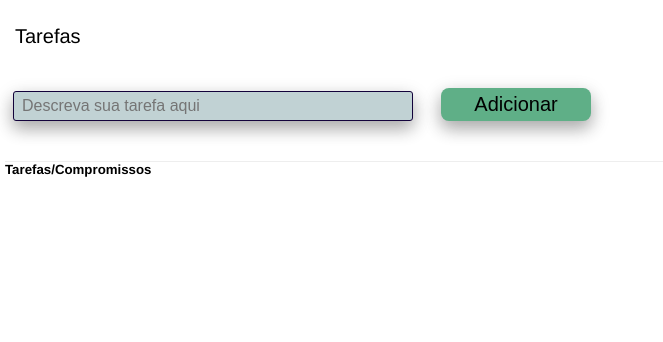
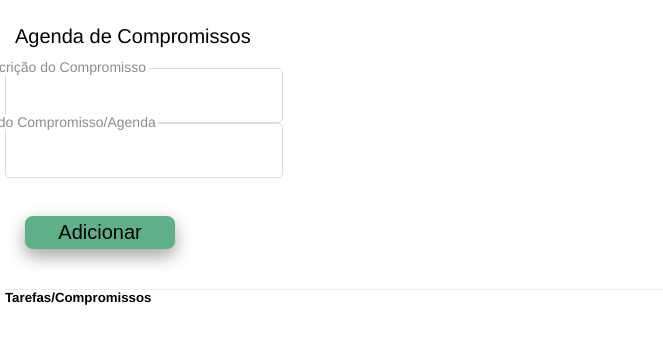
Before and after one commit to mhnegrao/small-trade-app, a React (Create React App) app: page /tarefas in a window 1280 px wide. Shown: the top 342 px of the page, without its empty margins (0-663 px from the left). Built offline with nearby package versions, Linux system fonts and the light colour scheme.

Commit message:
Atualizando componentes tarefas e serviço, implementando imask

```diff
--- a/package.json
+++ b/package.json
@@ -12,9 +12,11 @@
     "@types/react-dom": "^17.0.0",
     "@types/react-router-dom": "^5.1.7",
     "axios": "^0.21.1",
+    "imask": "^6.0.7",
     "react": "^17.0.2",
     "react-dom": "^17.0.2",
     "react-icons": "^4.2.0",
+    "react-imask": "^6.0.7",
     "react-router-dom": "^5.2.0",
     "react-scripts": "^2.1.8",
     "styled-components": "^5.3.0",
--- a/src/components/UI-Elements/index.ts
+++ b/src/components/UI-Elements/index.tsx
@@ -1,6 +1,9 @@
 import React from 'react';
 import styled, { StyledFunction as Function } from 'styled-components';
+import { IMaskInput } from 'react-imask';
 
+const colorDefault: string = '#000000';
+const backGroundDefault = '#ffffd7';
 interface DefaultProps {
   color?: string;
   hoverColor?: string;
@@ -15,9 +18,32 @@ interface DefaultProps {
   placeholder?: string;
   type?: string;
 }
+interface InputProps extends React.InputHTMLAttributes<HTMLInputElement> {
+  id?: string;
+  label?: string;
+  fontsize?: string;
+  placeholder?: string;
+  radius?: string;
+  border?: string;
+  borderColor?: string;
+  color?: string;
+  hoverColor?: string;
+  backgroundColor?: string;
+}
 
-const colorDefault: string = '#000000';
-const backGroundDefault = '#ffffd7';
+const InputGroup = styled.div`
+  position: relative;
+`;
+
+const InputLabel = styled.label`
+  color: #8d8d8d;
+  position: absolute;
+  top: 27px;
+  left: 55px;
+  background: #ffffff;
+  transition: 300ms;
+  transform: translate(-50%, -50%);
+`;
 
 export const Container = styled.div`
   padding: 10px;
@@ -62,28 +88,55 @@ export const Button = styled.button<DefaultProps>`
     color: white;
   }
 `;
-export const Input = styled.input.attrs<DefaultProps>({})`
-  box-sizing: border-box;
-  box-shadow: 0 8px 16px 0 rgba(0, 0, 0, 0.2), 0 6px 20px 0 rgba(0, 0, 0, 0.19);
-  font-size: ${(props: DefaultProps) => props.fontsize || '16px'};
-  padding: 2px 5px;
-  border: 1px solid green;
-  padding: 0.5em;
-  margin: 0.5em;
-  color: ${(props: DefaultProps) => props.color || colorDefault};
-  background: ${(props: DefaultProps) =>
-    props.backgroundColor || backGroundDefault};
-  border-width: ${(props: DefaultProps) => props.border || 'none'};
-  border-color: ${(props: DefaultProps) => props.borderColor || colorDefault};
-  border-radius: ${(props: DefaultProps) => props.radius};
-  width: ${(props: DefaultProps) => props.width};
-  height: ${(props: DefaultProps) => props.height};
+// const Input = styled.input.attrs<DefaultProps>({})`
+//   box-sizing: border-box;
+//   box-shadow: 0 8px 16px 0 rgba(0, 0, 0, 0.2), 0 6px 20px 0 rgba(0, 0, 0, 0.19);
+//   font-size: ${(props: DefaultProps) => props.fontsize || '16px'};
+//   padding: 2px 5px;
+//   border: 1px solid green;
+//   padding: 0.5em;
+//   margin: 0.5em;
+//   color: ${(props: DefaultProps) => props.color || colorDefault};
+//   background: ${(props: DefaultProps) =>
+//     props.backgroundColor || backGroundDefault};
+//   border-width: ${(props: DefaultProps) => props.border || 'none'};
+//   border-color: ${(props: DefaultProps) => props.borderColor || colorDefault};
+//   border-radius: ${(props: DefaultProps) => props.radius};
+//   width: ${(props: DefaultProps) => props.width};
+//   height: ${(props: DefaultProps) => props.height};
 
-  &:hover {
-    cursor: text;
-    background-color: ${(props) => props.hoverColor || '#4caf50'}; /* Green */
-    box-shadow: 0 12px 16px 0 rgba(0, 0, 0, 0.24),
-      0 17px 50px 0 rgba(0, 0, 0, 0.19);
+//   &:hover {
+//     cursor: text;
+//     background-color: ${(props) => props.hoverColor || '#4caf50'}; /* Green */
+//     box-shadow: 0 12px 16px 0 rgba(0, 0, 0, 0.24),
+//       0 17px 50px 0 rgba(0, 0, 0, 0.19);
+//   }
+// `;
+
+const InputField = styled.input`
+  outline: none;
+  padding: 16px 22px;
+  border: 1px solid #dadce0;
+  font-size: 18px;
+  border-radius: 5px;
+
+  &:focus {
+    border: 2px solid royalblue;
+  }
+
+  &:valid + ${InputLabel} {
+    top: -1px;
+    padding: 0 3px;
+    font-size: 14px;
+    color: #8d8d8d;
+  }
+
+  &:focus + ${InputLabel} {
+    top: -1px;
+    padding: 0 3px;
+    font-size: 14px;
+    color: royalblue;
+    transition: 300ms;
   }
 `;
 const InputContainer = styled.div`
@@ -112,6 +165,32 @@ const InputContainer = styled.div`
   }
 `;
 
+// const MaskedStyledInput = IMaskMixin(({ InputProps, ...rest }) => (
+//   <StyledInput
+//     {...props}
+//     innerRef={inputRef} // bind internal input (if you use styled-components V4, use "ref" instead "innerRef")
+//   />
+// ));
+// <MaskedStyledInput
+//   mask={Date}
+//   radix="."
+//   onAccept={(value, mask) => console.log(value)}
+//   // ...and more mask props in a guide
+
+//   // ...other styled props
+// />
+
+// @ts-ignore
+export const Input: React.FC<InputProps> = ({ id, label, name, ...rest }) => {
+  return (
+    <>
+      <InputGroup>
+        <InputField name={name} id={id} {...rest} />
+        <InputLabel htmlFor={id}>{label}</InputLabel>
+      </InputGroup>
+    </>
+  );
+};
 export const BarHeader = styled.h2<DefaultProps>`
   font-size: 20px;
   font-weight: bold;
@@ -172,4 +251,5 @@ export const ListItens = styled.ul<DefaultProps>`
     }
   }
 `;
+
 export const Footer = styled.div<DefaultProps>``;
--- a/src/index.tsx
+++ b/src/index.tsx
@@ -12,6 +12,7 @@ import Profile from './pages/profile/index';
 import Servicos from './pages/profile/servicos';
 import Financas from './pages/profile/financas';
 import Tarefas from './pages/profile/tarefas';
+import ServicoCad from './pages/profile/servicos/form';
 
 ReactDOM.render(
   <React.StrictMode>
@@ -23,6 +24,7 @@ ReactDOM.render(
         <Route path="/financas" exact component={Financas} />
         <Route path="/tarefas" exact component={Tarefas} />
         <Route path="/profile" exact component={Profile} />
+        <Route path="/servico-cad" exact component={ServicoCad} />
       </Switch>
     </Router>
 
--- a/src/pages/profile/index.tsx
+++ b/src/pages/profile/index.tsx
@@ -53,7 +53,7 @@ const Profile = () => {
             onClick={() => handleClick(<Tarefas />)}
           >
             {/* <RiCurrencyFill size={40} /> */}
-            Tarefas
+            Agenda
           </Button>
           <Button
             color="#f9faf6"
--- /dev/null
+++ b/src/pages/profile/servicos/form/index.tsx
@@ -0,0 +1,28 @@
+import React, { useState, useRef, MouseEvent } from 'react';
+import ReactDOM from 'react-dom';
+import { Button, Input, Header } from '../../../../components/UI-Elements';
+import { ServicoForm } from './sryle';
+
+const ServicoCad = () => {
+  return (
+    <>
+      <ServicoForm>
+        <Header>Cadastro de Novo Serviços</Header>
+        <Input label="Descrição do Servico" />
+        <Input />
+        <Input />
+        <Input />
+        <Input />
+        <Input />
+        <Input />
+        <Input />
+        <Input />
+        <Input />
+        <Button>Salvar</Button>
+      </ServicoForm>
+      ;
+    </>
+  );
+};
+
+export default ServicoCad;
--- /dev/null
+++ b/src/pages/profile/servicos/form/sryle.ts
@@ -0,0 +1,31 @@
+import styled from 'styled-components';
+
+export const ServicoForm = styled.form`
+  margin-top: 30px;
+  input {
+    padding: 10px;
+    margin: 4px;
+    border-radius: 5px;
+    width: 300px;
+    height: 50px;
+    border-color: #855251;
+  }
+  button {
+    padding: 10px;
+    border-radius: 5px;
+    width: 300px;
+    margin: 4px;
+    margin-top: 30px;
+    background-color: #855251;
+    color: #fff;
+    height: 50px;
+    font-size: 14px;
+    border: none;
+  }
+  button:hover {
+    cursor: pointer;
+    background-color: #ff9839;
+  }
+  display: flex;
+  flex-direction: column;
+`;
--- a/src/pages/profile/servicos/index.tsx
+++ b/src/pages/profile/servicos/index.tsx
@@ -1,12 +1,35 @@
 import React from 'react';
-import { Panel, Header, Input } from '../../../components/UI-Elements';
+import ReactDOM from 'react-dom';
+import { Panel, Header, Button, Input } from '../../../components/UI-Elements';
+import { ServicoForm } from './form/sryle';
 
 const Servicos = () => {
+  function handleClick(page: JSX.Element): void {
+    ReactDOM.render(page, document.getElementById('showhere'));
+  }
+
   return (
     <div>
       <Panel>
         <Header>Serviços</Header>
+        <Button
+          color="#f9faf6"
+          hoverColor="#7db9e0"
+          fontsize="20px"
+          border="none"
+          radius="8px"
+          backgroundColor="#100d24"
+          onClick={() => handleClick(<ServicoForm />)}
+        >
+          Novo Serviço{' '}
+        </Button>
+        <section>
+          - CLIENTE - DESCRIÇÃO DO SERVIÇO / VALOR(R$) / FINALIZADO(S/N) -
+          CONTATO (EMAIL/FONE) - DATA (SOLICITAÇÃO/ENTREGA) - PAGO COM: (D///) -
+          PAGO EM: 99/99/9999 - OBSERVAÇÃO
+        </section>
       </Panel>
+      <div id="showhere"></div>
     </div>
   );
 };
--- a/src/pages/profile/tarefas/index.tsx
+++ b/src/pages/profile/tarefas/index.tsx
@@ -1,5 +1,6 @@
 import React, { useState, useRef, MouseEvent } from 'react';
 import ReactDOM from 'react-dom';
+import IMask from 'imask';
 
 import {
   Container,
@@ -20,6 +21,7 @@ interface ITask {
 const Tarefas: React.FC = () => {
   const [tasks, setTasks] = useState<ITask[]>([]);
   const [value, setValue] = useState<string>('');
+  const [valueDate, setValueDate] = useState<string>('');
 
   // const useFocus = () => {
   //   const htmlElRef = useRef();
@@ -48,24 +50,28 @@ const Tarefas: React.FC = () => {
   return (
     <div>
       <Panel>
-        <Header>Tarefas</Header>
+        <Header>Agenda de Compromissos</Header>
+
         <form onSubmit={handleSubmitForm}>
           <Input
+            name="descricao"
+            label="Descrição do Compromisso"
             type="text"
-            fontsize="16px"
-            placeholder="Descreva sua tarefa aqui"
-            radius="3px"
-            backgroundColor="#c1d2d4"
-            height="30px"
-            width="400px"
-            border="1px"
-            borderColor="#13023b"
-            hoverColor="#ffffaf"
             value={value}
             onChange={(event: React.ChangeEvent<HTMLInputElement>) =>
               setValue(event.target.value)
             }
           />
+          <Input
+            name="dataCompromisso"
+            label="Data do Compromisso/Agenda"
+            type="text"
+            value={valueDate}
+            onChange={(event: React.ChangeEvent<HTMLInputElement>) =>
+              setValueDate(event.target.value)
+            }
+          />
+          <br />
           <Button
             type="submit"
             height="40"
@@ -80,7 +86,7 @@ const Tarefas: React.FC = () => {
 
         <ListItens>
           <h5>Tarefas/Compromissos</h5>
-          {console.log(tasks[0])}
+
           {tasks.map((task: ITask) => (
             <li key={task.id}>
               <div>
```
Also changed, not shown: 2 other files (tests, documents, lock files or other folders).
